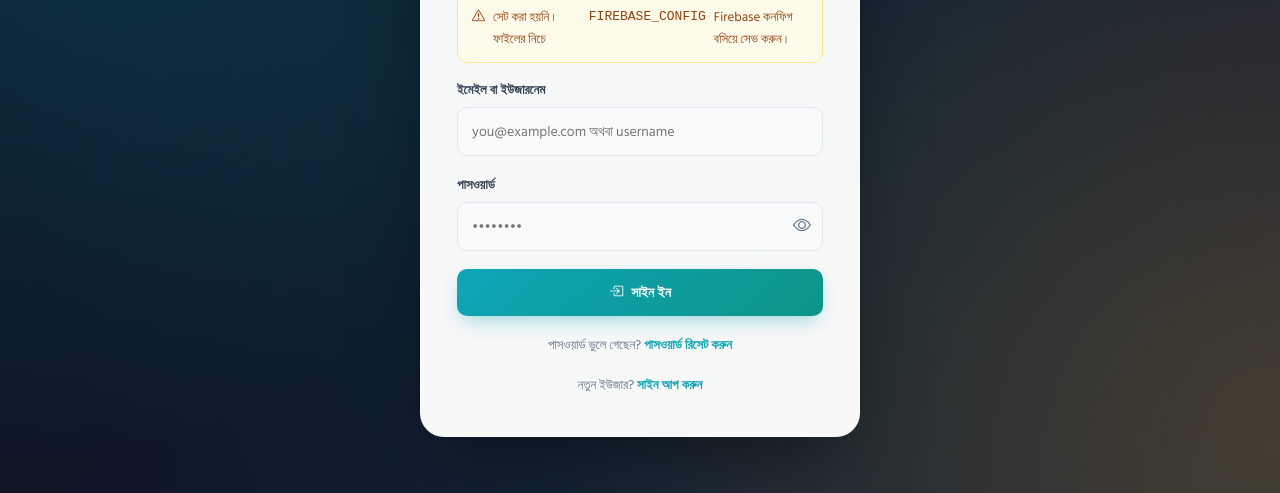
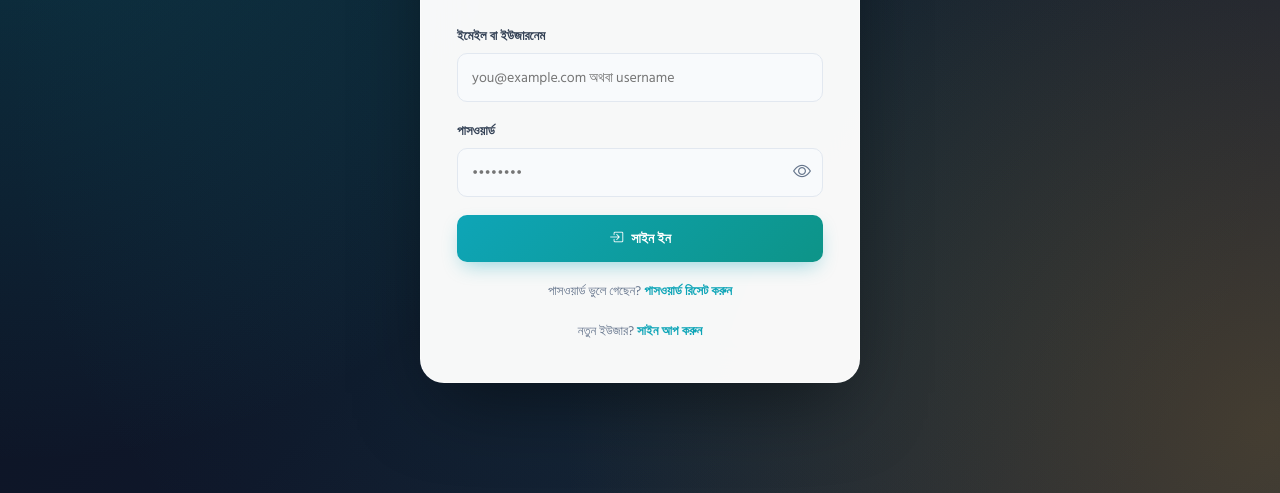
Before and after one commit to merhedi4894/canteen, a plain HTML site: page index.html in a window 1280 px wide. Shown: the part 307-800 px from the top of the page. Drawn offline with nearby package versions, Linux system fonts and the light colour scheme.

Commit message:
Update index.html

```diff
--- a/index.html
+++ b/index.html
@@ -650,13 +650,13 @@ import {
 // ============================================================
 //  FIREBASE CONFIG  -  আপনার Firebase প্রজেক্টের কনফিগ এখানে বসান
 // ============================================================
-const FIREBASE_CONFIG = {
-  apiKey: "YOUR_API_KEY",
-  authDomain: "YOUR_PROJECT.firebaseapp.com",
-  projectId: "YOUR_PROJECT_ID",
-  storageBucket: "YOUR_PROJECT.appspot.com",
-  messagingSenderId: "YOUR_SENDER_ID",
-  appId: "YOUR_APP_ID"
+const firebaseConfig = {
+  apiKey: "AIzaSyCJZ3chRcHhO86cVWIYGIGcTQNshCuBLbE",
+  authDomain: "canteen-5f945.firebaseapp.com",
+  projectId: "canteen-5f945",
+  storageBucket: "canteen-5f945.firebasestorage.app",
+  messagingSenderId: "105675976825",
+  appId: "1:105675976825:web:b39e5c1a67b79f360724a8"
 };
 
 // অ্যাডমিন পাসওয়ার্ড (ডাটা ডিলিট করার জন্য) - পরিবর্তন করে নিন
```
